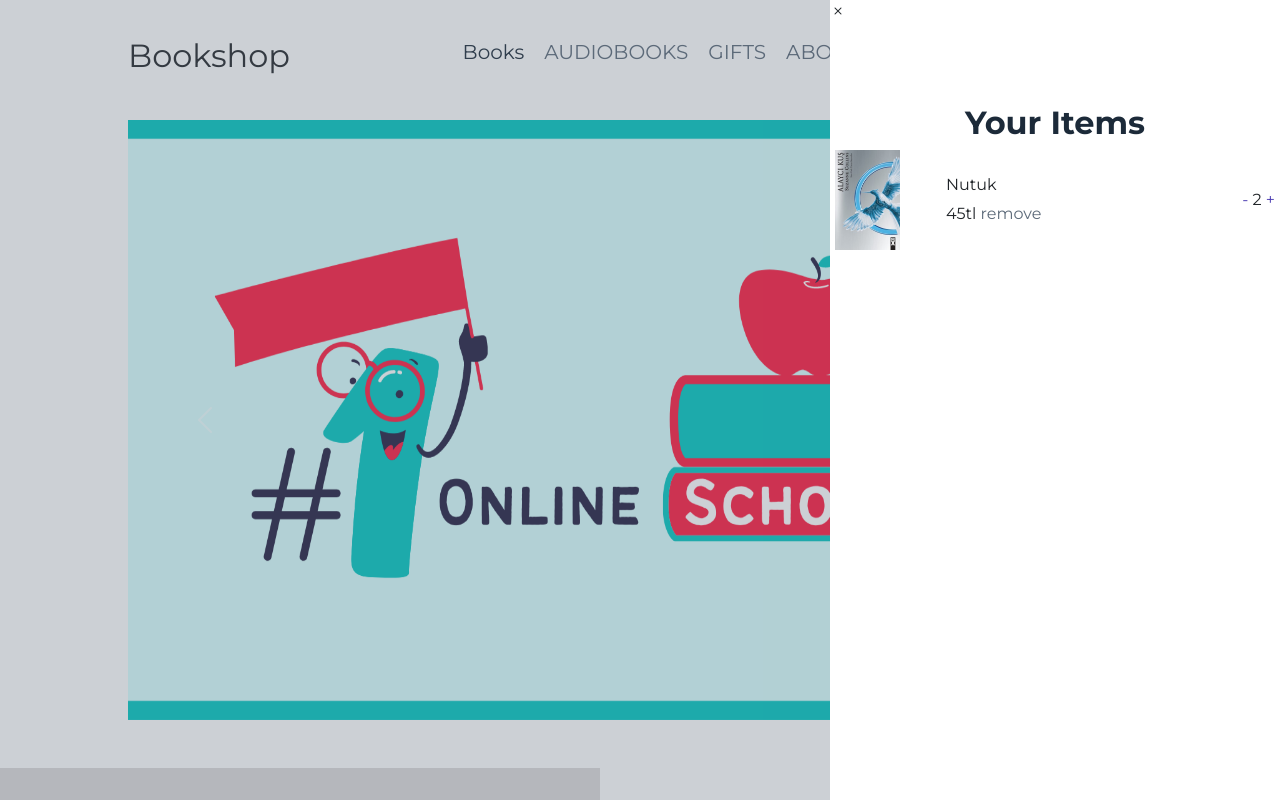
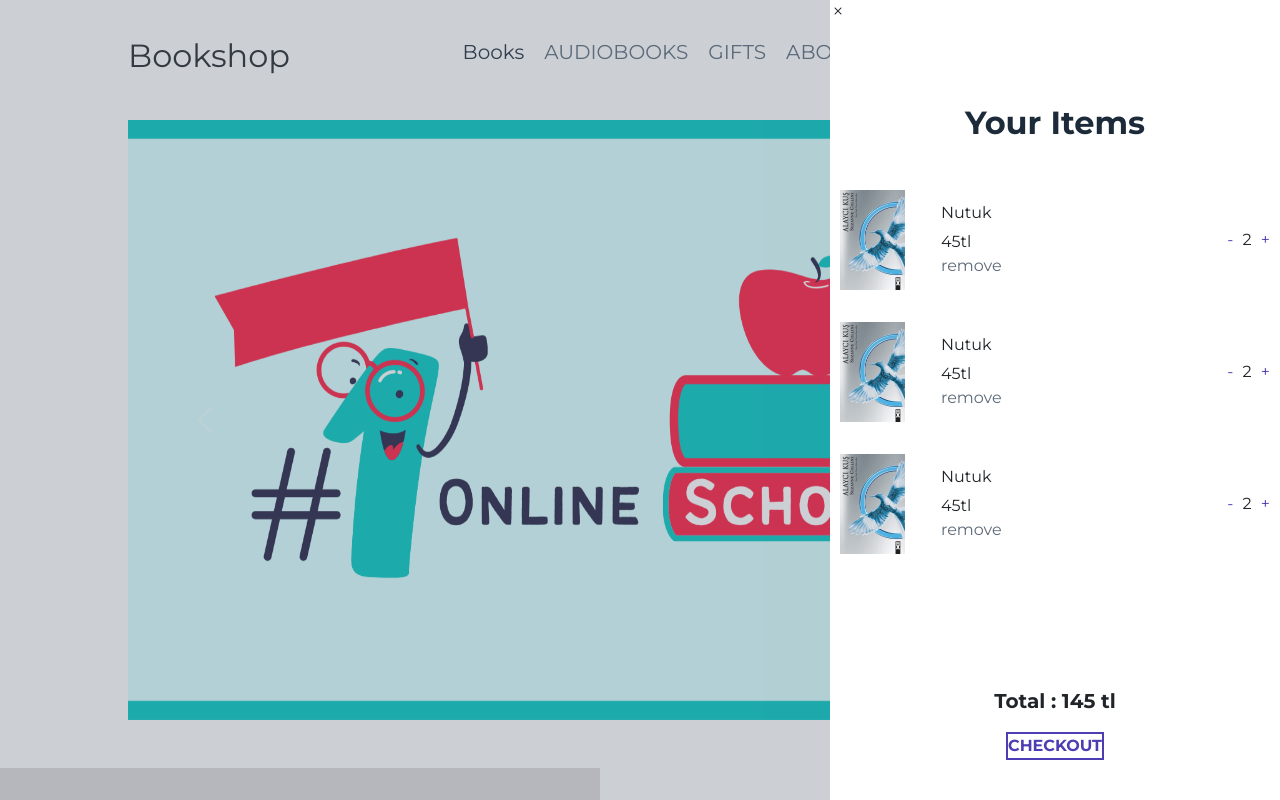
Before and after one commit to zinnetyazicii/e-commerce-vanilla-js, a plain HTML site: page index.html in a window 1280 px wide. Shown: the top 800 px of the page. Drawn offline with nearby package versions, Linux system fonts and the light colour scheme.

Commit message:
html css end

```diff
--- a/index.html
+++ b/index.html
@@ -278,21 +278,50 @@
       <i class="bi bi-x"></i>
       <h2 class="basket_title">Your Items</h2>
       <ul class="basket_list">
-        <li  class="basket-item">
-          <img src="/assets/images/books/alayci-kus.jpg" widt="100" height="100" alt="" />
+        <li class="basket_item">
+          <img src="/assets/images/books/alayci-kus.jpg" widt="100" height="100" />
           <div class="basket_item_info">
             <h3 class="book_name">Nutuk</h3>
-            <span class="book_price">45tl</span>
+            <span class="book_price">45tl</span><br>
             <span class="book_remove">remove</span>
           </div>
           <div class="book_count">
-            <span  class="descrease">-</span>
-            <span class="my-2">2</span>
-            <span  class="increase">+</span>
+            <span class="descrease">-</span>
+            <span class="my-5">2</span>
+            <span class="increase">+</span>
           </div>
         </li>
-        <li><img src="" alt=""></li>
+        <li class="basket_item">
+          <img src="/assets/images/books/alayci-kus.jpg" widt="100" height="100" />
+          <div class="basket_item_info">
+            <h3 class="book_name">Nutuk</h3>
+            <span class="book_price">45tl</span><br>
+            <span class="book_remove">remove</span>
+          </div>
+          <div class="book_count">
+            <span class="descrease">-</span>
+            <span class="my-5">2</span>
+            <span class="increase">+</span>
+          </div>
+        </li>
+        <li class="basket_item">
+          <img src="/assets/images/books/alayci-kus.jpg" widt="100" height="100" />
+          <div class="basket_item_info">
+            <h3 class="book_name">Nutuk</h3>
+            <span class="book_price">45tl</span><br>
+            <span class="book_remove">remove</span>
+          </div>
+          <div class="book_count">
+            <span class="descrease">-</span>
+            <span class="my-5">2</span>
+            <span class="increase">+</span>
+          </div>
+        </li>
       </ul>
+      <div class="basket_total">
+        <span class="fw-bold mb-3 fs-5">Total : 145 tl</span>
+        <button class="btn_purple">CHECKOUT</button>
+      </div>
     </div>
   </div>
   <script type="text/javascript" src="assets/bootstrap/js/bootstrap.min.js"></script>
--- a/style.css
+++ b/style.css
@@ -250,15 +250,19 @@
 
 .basket_list {
   list-style-type: none;
-  padding: 0 5px;
+  padding: 0 10px;
+  margin-top: 3rem;
+  max-height: 650px;
+  overflow-y: auto;
 
 }
 
-.basket_list li {
+.basket_item {
 
   display: flex;
   justify-content: space-between;
   align-items: center;
+  margin-bottom:2rem;
 
 }
 .basket_item_info{
@@ -281,9 +285,31 @@
   font-weight: bold;
   color: var(--black);
 
+}
+
+.book_count .increase{
+  margin-left: 5px;
+
+}
+.book_count .descrease{
+  margin-right: 5px;
 
 }
 .book_count .increase,.descrease{
   cursor: pointer;
   color: var(--purple);
 }
+.basket_total{
+  display: flex;
+  flex-direction: column;
+  position: absolute;
+  bottom: 5%;
+  align-items: center;
+  width:inherit;
+
+
+}
+.baske.basket_total button{
+  width: 250px;
+
+}
```
